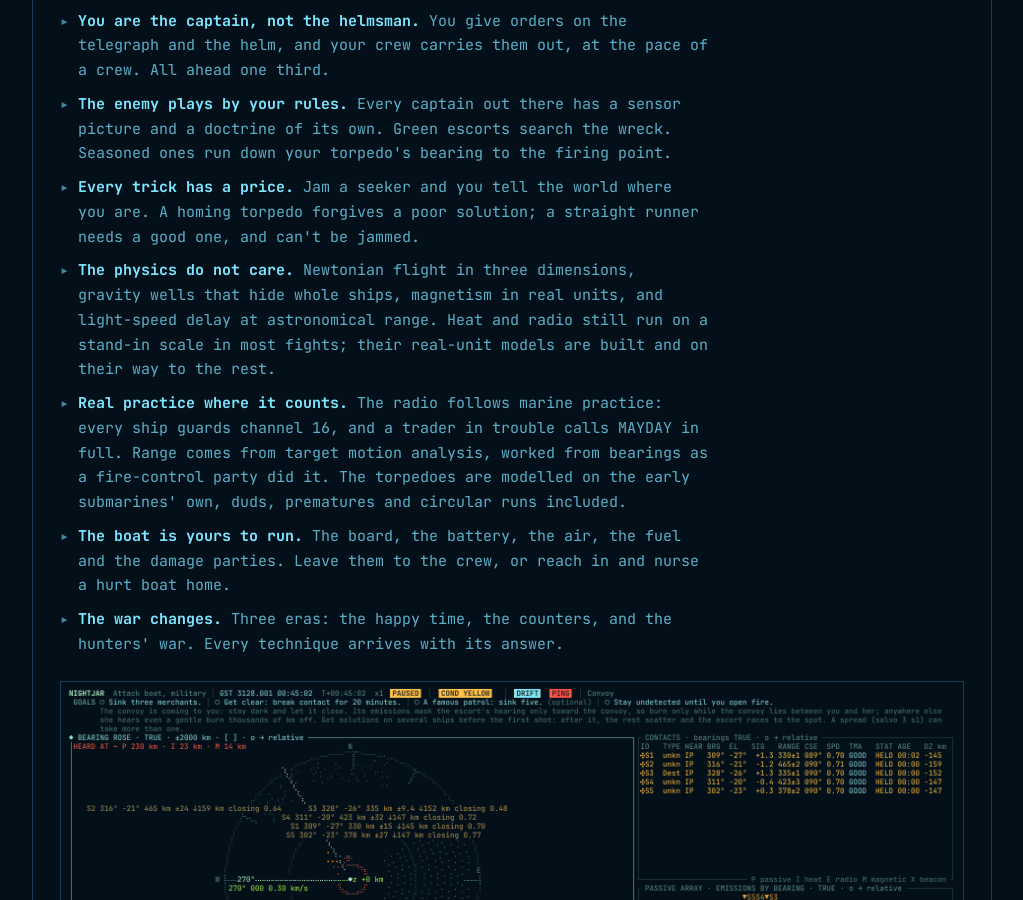
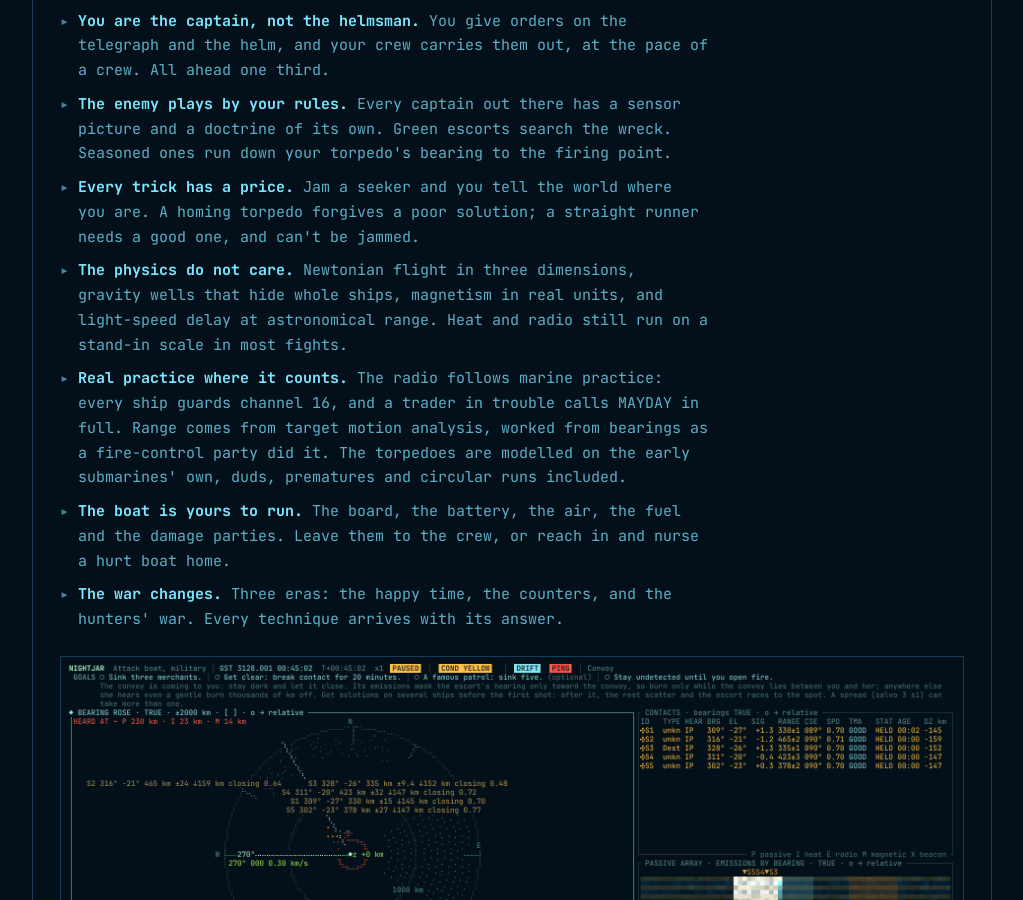
Before and after one commit to agiacalone/ghostboat, a Jekyll site: the page built from index.html, in a window 1280 px wide and 900 px high, scrolled down 2992 px. Shown: the whole window, without its empty margins (128-1151 px from the left). Built offline with Jekyll 4.4.1, drawn with Linux system fonts in a browser that asks for light colours.

Commit message:
Front page: no promise in the physics line
The front page describes only the build in players' hands; plans belong
on the roadmap. The physics bullet no longer says the real-unit heat and
radio models are on their way.

Co-Authored-By: Claude Opus 5.5 <noreply@anthropic.com>
Claude-Session: https://claude.ai/code/session_01LMsLD8JpZJQjdx6PZqxKxg

```diff
--- a/index.html
+++ b/index.html
@@ -53,7 +53,7 @@ BT</pre>
     <li><strong>You are the captain, not the helmsman.</strong> You give orders on the telegraph and the helm, and your crew carries them out, at the pace of a crew. All ahead one third.</li>
     <li><strong>The enemy plays by your rules.</strong> Every captain out there has a sensor picture and a doctrine of its own. Green escorts search the wreck. Seasoned ones run down your torpedo's bearing to the firing point.</li>
     <li><strong>Every trick has a price.</strong> Jam a seeker and you tell the world where you are. A homing torpedo forgives a poor solution; a straight runner needs a good one, and can't be jammed.</li>
-    <li><strong>The physics do not care.</strong> Newtonian flight in three dimensions, gravity wells that hide whole ships, magnetism in real units, and light-speed delay at astronomical range. Heat and radio still run on a stand-in scale in most fights; their real-unit models are built and on their way to the rest.</li>
+    <li><strong>The physics do not care.</strong> Newtonian flight in three dimensions, gravity wells that hide whole ships, magnetism in real units, and light-speed delay at astronomical range. Heat and radio still run on a stand-in scale in most fights.</li>
     <li><strong>Real practice where it counts.</strong> The radio follows marine practice: every ship guards channel 16, and a trader in trouble calls MAYDAY in full. Range comes from target motion analysis, worked from bearings as a fire-control party did it. The torpedoes are modelled on the early submarines' own, duds, prematures and circular runs included.</li>
     <li><strong>The boat is yours to run.</strong> The board, the battery, the air, the fuel and the damage parties. Leave them to the crew, or reach in and nurse a hurt boat home.</li>
     <li><strong>The war changes.</strong> Three eras: the happy time, the counters, and the hunters' war. Every technique arrives with its answer.</li>
```
